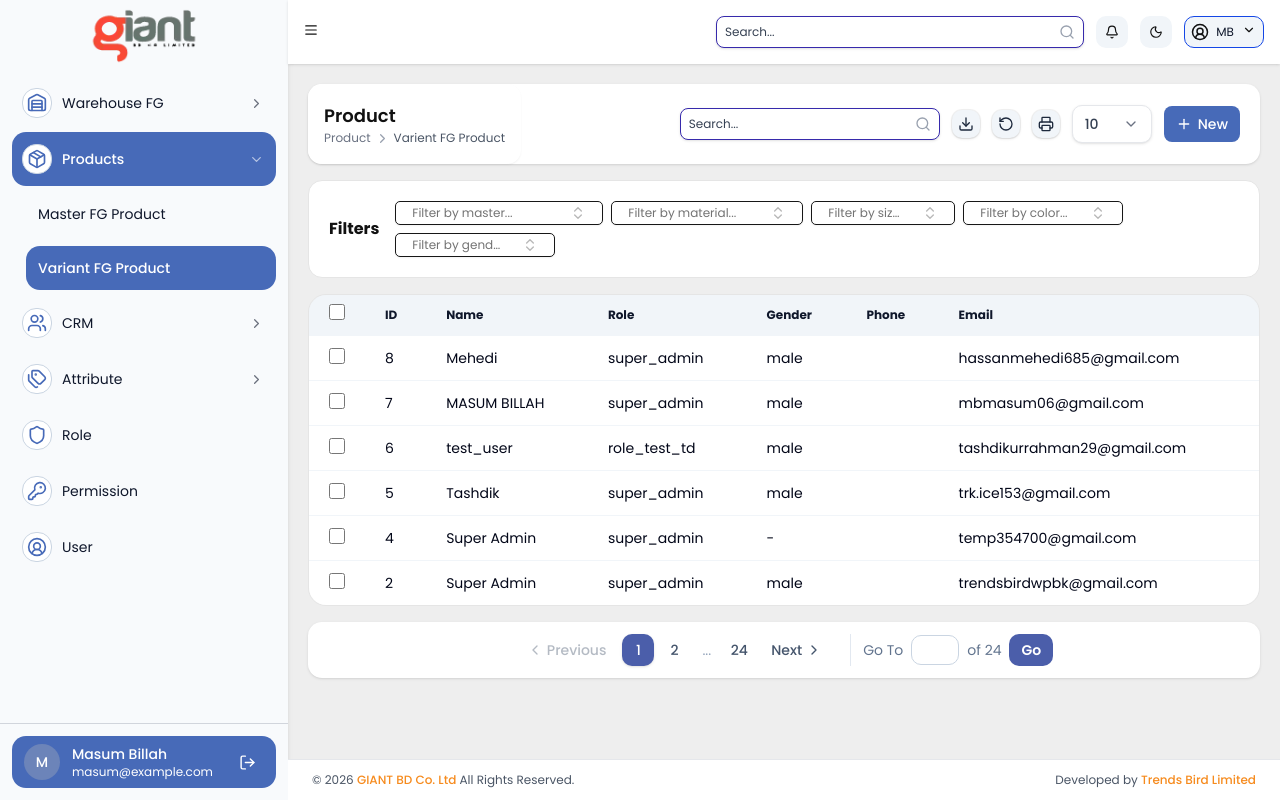
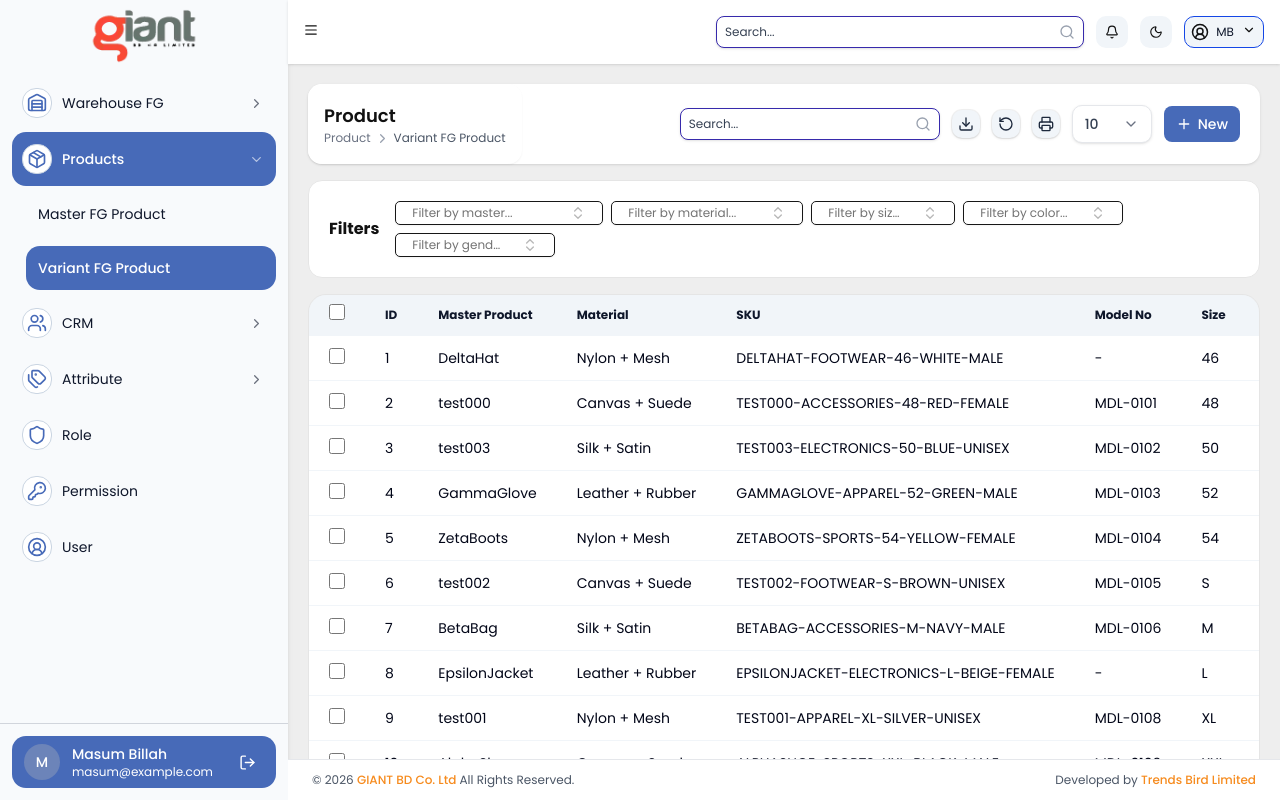
Before and after one commit to masumbillah06/giantbd, a Next.js app: page /products/variant-fg-product in a window 1280 px wide. Built offline with nearby package versions, Linux system fonts and the light colour scheme.

Commit message:
Added the data files for products

```diff
--- a/src/app/products/variant-fg-product/page.tsx
+++ b/src/app/products/variant-fg-product/page.tsx
@@ -1,110 +1,77 @@
 "use client";
-import Footer from "@/components/layout/footer"
-import Header from "@/components/layout/header"
-import { Sidebar, type SidebarUser } from "@/components/sidebar/sidebar"
-import Breadcrumb from "@/components/ui/breadcrumbs/breadcrumb"
-import NavCh from "@/components/ui/nav-child"
-import { useState } from "react";
+
+import Footer from "@/components/layout/footer";
+import Header from "@/components/layout/header";
+import { Sidebar, type SidebarUser } from "@/components/sidebar/sidebar";
+import Breadcrumb from "@/components/ui/breadcrumbs/breadcrumb";
+import NavCh from "@/components/ui/nav-child";
+import { useMemo, useState } from "react";
 import Pagination from "@/components/ui/pagination";
-import { ClipboardList, Eye, Pencil, PenSquareIcon, Trash2 } from "lucide-react";
+import { Eye, PenSquareIcon, Trash2 } from "lucide-react";
 import ReusableTable from "@/components/tables-1/ReusableTable";
 import { ActionButton } from "@/components/ui/buttons/action-button";
 import { ActionButtonGroup } from "@/components/ui/buttons/action-button-group";
 import type { ColumnDef } from "@/components/tables-1/ReusableTable.types";
 import FilterCard from "@/components/ui/filter-card";
+import {
+  variantProducts,
+  type VariantProduct,
+} from "@/lib/product-data/product-data";
+
+// ── constants ────────────────────────────────────────────────────────────────
+const PAGE_SIZE = 10;
 
 const user: SidebarUser = {
   name: "Masum Billah",
   email: "masum@example.com",
-}
+};
 
-interface UserRecord {
-  id: number;
-  name: string;
-  role: string;
-  gender: string;
-  phone: string;
-  email: string;
-  status: string;
-}
-
-const requisitionData: UserRecord[] = [
-  {
-    id: 8,
-    name: "Mehedi",
-    role: "super_admin",
-    gender: "male",
-    phone: "",
-    email: "hassanmehedi685@gmail.com",
-    status: "active",
-  },
-  {
-    id: 7,
-    name: "MASUM BILLAH",
-    role: "super_admin",
-    gender: "male",
-    phone: "",
-    email: "mbmasum06@gmail.com",
-    status: "active",
-  },
-  {
-    id: 6,
-    name: "test_user",
-    role: "role_test_td",
-    gender: "male",
-    phone: "",
-    email: "tashdikurrahman29@gmail.com",
-    status: "active",
-  },
-  {
-    id: 5,
-    name: "Tashdik",
-    role: "super_admin",
-    gender: "male",
-    phone: "",
-    email: "trk.ice153@gmail.com",
-    status: "active",
-  },
-  {
-    id: 4,
-    name: "Super Admin",
-    role: "super_admin",
-    gender: "-",
-    phone: "",
-    email: "temp354700@gmail.com",
-    status: "active",
-  },
-  {
-    id: 2,
-    name: "Super Admin",
-    role: "super_admin",
-    gender: "male",
-    phone: "",
-    email: "trendsbirdwpbk@gmail.com",
-    status: "active",
-  },
-];
-
-// Only the columns between ID and Actions are declared here.
-const columns: ColumnDef<UserRecord>[] = [
-  { key: "name", label: "Name" },
-  { key: "role", label: "Role" },
-  { key: "gender", label: "Gender" },
-  { key: "phone", label: "Phone" },
-  { key: "email", label: "Email" },
+// ── column definitions ───────────────────────────────────────────────────────
+const columns: ColumnDef<VariantProduct>[] = [
+  { key: "masterProduct", label: "Master Product" },
+  { key: "material",      label: "Material" },
+  { key: "sku",           label: "SKU" },
+  { key: "modelNo",       label: "Model No" },
+  { key: "size",          label: "Size" },
+  { key: "color",         label: "Color" },
+  { key: "gender",        label: "Gender" },
+  { key: "uom",           label: "UOM" },
+  { key: "productsPerPacket", label: "Products/Packet" },
   {
     key: "status",
     label: "Status",
     render: (row) => (
-      <span className="font-medium capitalize text-emerald-600">{row.status}</span>
+      <span
+        className={
+          row.status === "active"
+            ? "font-medium capitalize text-emerald-600"
+            : "font-medium capitalize text-rose-500"
+        }
+      >
+        {row.status}
+      </span>
     ),
   },
 ];
 
-export default function Dashboard() {
+// ── page component ───────────────────────────────────────────────────────────
+export default function VariantFGProductPage() {
   const [selectedIds, setSelectedIds] = useState<number[]>([]);
   const [currentPage, setCurrentPage] = useState(1);
-  const totalPages = 24; // replace with real total when API is wired up
+
+  const totalPages = Math.max(1, Math.ceil(variantProducts.length / PAGE_SIZE));
+
+  // Slice the full dataset to show only the current page's rows
+  const pageData = useMemo(() => {
+    const start = (currentPage - 1) * PAGE_SIZE;
+    return variantProducts.slice(start, start + PAGE_SIZE);
+  }, [currentPage]);
+
+  // Reset selection whenever the page changes
+  const handlePageChange = (page: number) => {
+    setCurrentPage(page);
+    setSelectedIds([]);
+  };
 
   return (
     <div className="flex h-screen overflow-hidden bg-[var(--color-bg)] text-[var(--color-text)]">
@@ -112,13 +79,14 @@ export default function Dashboard() {
       <div className="flex min-h-0 min-w-0 flex-1 flex-col">
         <Header />
         <div className="min-h-0 flex-1 overflow-y-auto p-5">
+          {/* ── breadcrumb bar ── */}
           <div className="min-h-20 w-full flex justify-between items-center bg-white shadow-sm rounded-xl">
             <div>
               <Breadcrumb
                 title="Product"
                 items={[
                   { label: "Product", href: "/products/variant-fg-product" },
-                  { label: "Varient FG Product", href: "/products/variant-fg-product" }
+                  { label: "Variant FG Product", href: "/products/variant-fg-product" },
                 ]}
               />
             </div>
@@ -126,37 +94,44 @@ export default function Dashboard() {
               <NavCh />
             </div>
           </div>
+
+          {/* ── filter card ── */}
           <div className="mt-4">
             <FilterCard />
           </div>
+
+          {/* ── table ── */}
           <div className="mt-4">
             <div className="bg-[var(--color-bg)]">
-              <ReusableTable<UserRecord>
-                data={requisitionData}
+              <ReusableTable<VariantProduct>
+                data={pageData}
                 columns={columns}
                 selectedIds={selectedIds}
                 onSelectionChange={setSelectedIds}
+                actionsLabel="Action"
                 renderActions={(row) => (
-                  <ActionButtonGroup aria-label={`Actions for user ${row.id}`}>
-                    <ActionButton label="View User" icon={Eye} />
-                    <ActionButton label="Edit User" icon={PenSquareIcon} />
-                    <ActionButton label="Delete User" icon={Trash2} />
+                  <ActionButtonGroup aria-label={`Actions for product ${row.id}`}>
+                    <ActionButton label="View Product" icon={Eye} />
+                    <ActionButton label="Edit Product" icon={PenSquareIcon} />
+                    <ActionButton label="Delete Product" icon={Trash2} />
                   </ActionButtonGroup>
                 )}
-                minWidth="1200px"
+                minWidth="1400px"
               />
             </div>
           </div>
+
+          {/* ── pagination ── */}
           <div className="mt-4">
             <Pagination
               currentPage={currentPage}
               totalPages={totalPages}
-              onPageChange={setCurrentPage}
+              onPageChange={handlePageChange}
             />
           </div>
         </div>
         <Footer />
       </div>
     </div>
-  )
+  );
 }
--- /dev/null
+++ b/src/lib/product-data/master-data.ts
@@ -0,0 +1,93 @@
+// ---------------------------------------------------------------------------
+// Master FG Product — mock data (50 records)
+// ---------------------------------------------------------------------------
+
+export type MasterProductLabel = "verified" | "warning";
+
+export interface MasterProduct {
+  id: number;
+  masterProductName: string;
+  masterProduct: string; // alias for column key flexibility
+  productName: string;   // alias for column key flexibility
+  material: string;
+  sku: string;
+  category: string;
+  subCategory: string;
+  variants: number;
+  label: MasterProductLabel;
+}
+
+// ── seed helpers ────────────────────────────────────────────────────────────
+const MASTER_ITEMS = [
+  { master: "test000",       material: "Aluminium + Plastic", category: "electronics", subCategory: "laptop" },
+  { master: "test001",       material: "Aluminium + Plastic", category: "electronics", subCategory: "smartphone" },
+  { master: "test002",       material: "Silicon + Glass",     category: "electronics", subCategory: "tablet" },
+  { master: "test003",       material: "Plastic + Copper",    category: "electronics", subCategory: "smartwatch" },
+  { master: "AlphaShoe",     material: "Leather + Rubber",    category: "footwear",    subCategory: "sneakers" },
+  { master: "BetaBag",       material: "Canvas + Suede",      category: "accessories", subCategory: "backpack" },
+  { master: "GammaGlove",    material: "Wool + Acrylic",      category: "apparel",     subCategory: "gloves" },
+  { master: "DeltaHat",      material: "Cotton + Polyester",  category: "accessories", subCategory: "cap" },
+  { master: "EpsilonJacket", material: "Nylon + Mesh",        category: "apparel",     subCategory: "jacket" },
+  { master: "ZetaBoots",     material: "Leather + Rubber",    category: "footwear",    subCategory: "boots" },
+  { master: "AeroLap",       material: "Aluminium + Plastic", category: "electronics", subCategory: "laptop" },
+  { master: "FlexRunner",    material: "Mesh + Foam",         category: "footwear",    subCategory: "running shoes" },
+  { master: "UrbanTee",      material: "Cotton + Polyester",  category: "apparel",     subCategory: "t-shirt" },
+  { master: "TitanWatch",    material: "Steel + Glass",       category: "electronics", subCategory: "smartwatch" },
+  { master: "CoreHoodie",    material: "Cotton + Fleece",     category: "apparel",     subCategory: "hoodie" },
+  { master: "PeakPack",      material: "Nylon + Cordura",     category: "accessories", subCategory: "duffel bag" },
+  { master: "PulseBand",     material: "Silicone + Plastic",  category: "sports",     subCategory: "fitness tracker" },
+  { master: "VoltAudio",     material: "Aluminium + Plastic", category: "electronics", subCategory: "headphones" },
+  { master: "StridePro",     material: "Canvas + Rubber",     category: "footwear",    subCategory: "sandals" },
+  { master: "ZenMat",        material: "Rubber + Foam",       category: "sports",      subCategory: "yoga mat" },
+];
+
+const LABEL_POOL: MasterProductLabel[] = [
+  "verified", "verified", "verified", "verified",
+  "verified", "verified", "warning", "verified",
+];
+
+const VARIANT_COUNTS = [10, 6, 8, 12, 16, 4, 14, 20, 18, 24];
+
+function pick<T>(arr: T[], i: number): T {
+  return arr[i % arr.length];
+}
+
+// ── generate 50 rows ────────────────────────────────────────────────────────
+function generateMasterProducts(count: number): MasterProduct[] {
+  const rows: MasterProduct[] = [];
+
+  for (let i = 0; i < count; i++) {
+    const item = pick(MASTER_ITEMS, i);
+    // Ensure the first record matches the user's exact example
+    const master =
+      i === 0
+        ? "test000"
+        : i < MASTER_ITEMS.length
+          ? item.master
+          : `${item.master}-${Math.floor(i / MASTER_ITEMS.length)}`;
+    const material = i === 0 ? "Aluminium + Plastic" : item.material;
+    const category = i === 0 ? "electronics" : item.category;
+    const subCategory = i === 0 ? "laptop" : item.subCategory;
+    const sku = `${master.toUpperCase()}-${category.toUpperCase()}`;
+    const variants = i === 0 ? 10 : pick(VARIANT_COUNTS, i * 3 + 1);
+    const label = i === 0 ? "verified" : pick(LABEL_POOL, i * 5 + 2);
+
+    rows.push({
+      id: i + 1,
+      masterProductName: master,
+      masterProduct: master,
+      productName: master,
+      material,
+      sku,
+      category,
+      subCategory,
+      variants,
+      label,
+    });
+  }
+
+  return rows;
+}
+
+export const masterProducts: MasterProduct[] = generateMasterProducts(50);
+export const masterProductData = masterProducts;
--- /dev/null
+++ b/src/lib/product-data/product-data.ts
@@ -0,0 +1,89 @@
+// ---------------------------------------------------------------------------
+// Variant FG Product — mock data (200 records)
+// ---------------------------------------------------------------------------
+
+export interface VariantProduct {
+  id: number;
+  masterProduct: string;
+  material: string;
+  sku: string;
+  modelNo: string;
+  size: string;
+  color: string;
+  gender: string;
+  uom: string;
+  productsPerPacket: number;
+  status: "active" | "inactive";
+}
+
+// ── seed helpers ────────────────────────────────────────────────────────────
+const MASTER_PRODUCTS = [
+  "test000", "test001", "test002", "test003",
+  "AlphaShoe", "BetaBag", "GammaGlove", "DeltaHat",
+  "EpsilonJacket", "ZetaBoots",
+];
+
+const MATERIALS = [
+  "Aluminium + Plastic",
+  "Leather + Rubber",
+  "Cotton + Polyester",
+  "Nylon + Mesh",
+  "Steel + Foam",
+  "Canvas + Suede",
+  "Wool + Acrylic",
+  "Silk + Satin",
+];
+
+const SIZES = ["36", "38", "40", "42", "44", "46", "48", "50", "52", "54", "S", "M", "L", "XL", "XXL"];
+
+const COLORS = [
+  "Silver", "Black", "White", "Red", "Blue",
+  "Green", "Yellow", "Brown", "Navy", "Beige",
+];
+
+const GENDERS = ["male", "female", "unisex"];
+
+const UOMS = ["pair", "piece", "set", "box", "dozen"];
+
+const CATEGORIES = ["ELECTRONICS", "FOOTWEAR", "APPAREL", "ACCESSORIES", "SPORTS"];
+
+const STATUS_POOL: ("active" | "inactive")[] = [
+  "active", "active", "active", "active", "active",
+  "active", "active", "active", "inactive", "inactive",
+];
+
+function pick<T>(arr: T[], i: number): T {
+  return arr[i % arr.length];
+}
+
+// ── generate 200 rows ───────────────────────────────────────────────────────
+function generateVariantProducts(count: number): VariantProduct[] {
+  const rows: VariantProduct[] = [];
+
+  for (let i = 0; i < count; i++) {
+    const master   = pick(MASTER_PRODUCTS, i * 3 + 7).toUpperCase();
+    const category = pick(CATEGORIES, i * 2 + 1);
+    const size     = pick(SIZES, i + 5);
+    const color    = pick(COLORS, i + 2);
+    const gender   = pick(GENDERS, i);
+    const uom      = pick(UOMS, i * 3 + 1);
+
+    rows.push({
+      id: i + 1,
+      masterProduct: pick(MASTER_PRODUCTS, i * 3 + 7),
+      material: pick(MATERIALS, i * 2 + 3),
+      sku: `${master}-${category}-${size}-${color.toUpperCase()}-${gender.toUpperCase()}`,
+      modelNo: i % 7 === 0 ? "-" : `MDL-${String(i + 100).padStart(4, "0")}`,
+      size,
+      color,
+      gender,
+      uom,
+      productsPerPacket: (i % 20) + 1,
+      status: pick(STATUS_POOL, i * 3 + 1),
+    });
+  }
+
+  return rows;
+}
+
+export const variantProducts: VariantProduct[] = generateVariantProducts(200);
```
